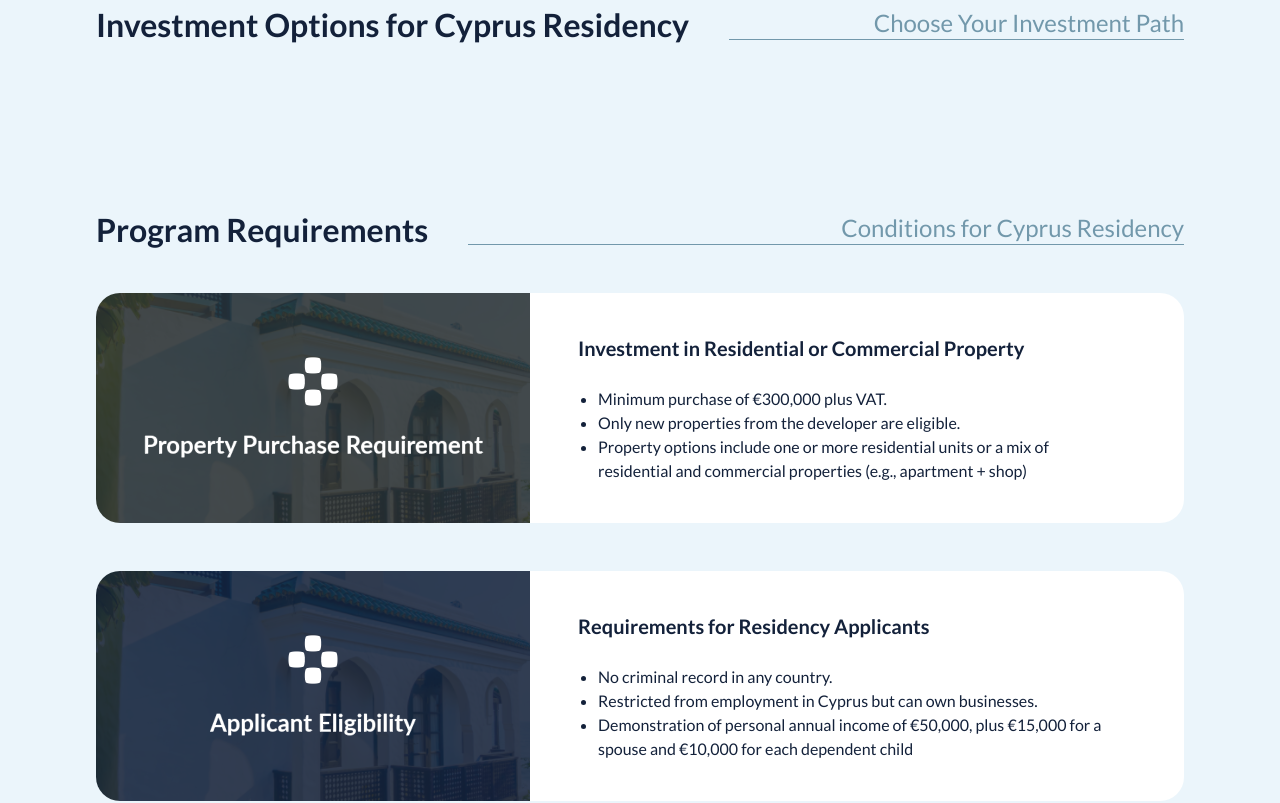
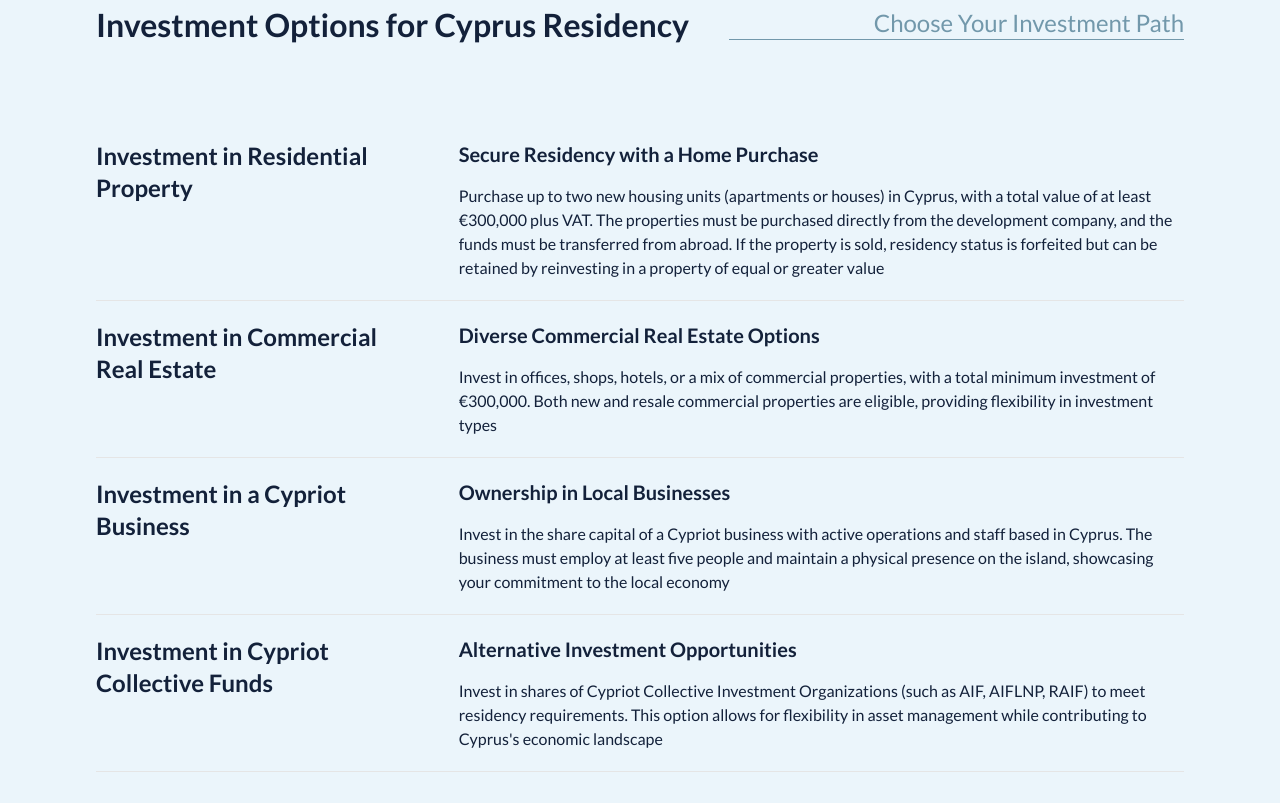
Before and after one commit to yeldynov/cyprus-real-estate, a React (Vite) app: page / in a window 1280 px wide. Shown: the part 3360-4163 px from the top of the page. Built offline with nearby package versions, Linux system fonts and the light colour scheme.

Commit message:
+ investment options

```diff
--- a/src/components/Path.tsx
+++ b/src/components/Path.tsx
@@ -39,6 +39,75 @@ const Path = () => {
         left='Investment Options for Cyprus Residency'
         right='Choose Your Investment Path'
       />
+      {/* Investment options */}
+      <div className='mt-5 lg:mt-20'>
+        <div className='flex flex-col w-full py-5 border-b lg:flex-row'>
+          <h3 className='pr-10 mb-4 text-base font-semibold lg:text-2xl lg:w-1/3'>
+            Investment in Residential Property
+          </h3>
+          <div className='flex flex-col gap-4 lg:w-2/3'>
+            <h4 className='text-sm font-semibold lg:text-xl'>
+              Secure Residency with a Home Purchase
+            </h4>
+            <p className='text-sm lg:text-base'>
+              Purchase up to two new housing units (apartments or houses) in
+              Cyprus, with a total value of at least €300,000 plus VAT. The
+              properties must be purchased directly from the development
+              company, and the funds must be transferred from abroad. If the
+              property is sold, residency status is forfeited but can be
+              retained by reinvesting in a property of equal or greater value
+            </p>
+          </div>
+        </div>
+        <div className='flex flex-col w-full py-5 border-b lg:flex-row'>
+          <h3 className='pr-10 mb-4 text-base font-semibold lg:text-2xl lg:w-1/3'>
+            Investment in Commercial Real Estate
+          </h3>
+          <div className='flex flex-col gap-4 lg:w-2/3'>
+            <h4 className='text-sm font-semibold lg:text-xl'>
+              Diverse Commercial Real Estate Options
+            </h4>
+            <p className='text-sm lg:text-base'>
+              Invest in offices, shops, hotels, or a mix of commercial
+              properties, with a total minimum investment of €300,000. Both new
+              and resale commercial properties are eligible, providing
+              flexibility in investment types
+            </p>
+          </div>
+        </div>
+        <div className='flex flex-col w-full py-5 border-b lg:flex-row'>
+          <h3 className='pr-10 mb-4 text-base font-semibold lg:text-2xl lg:w-1/3'>
+            Investment in a Cypriot Business
+          </h3>
+          <div className='flex flex-col gap-4 lg:w-2/3'>
+            <h4 className='text-sm font-semibold lg:text-xl'>
+              Ownership in Local Businesses
+            </h4>
+            <p className='text-sm lg:text-base'>
+              Invest in the share capital of a Cypriot business with active
+              operations and staff based in Cyprus. The business must employ at
+              least five people and maintain a physical presence on the island,
+              showcasing your commitment to the local economy
+            </p>
+          </div>
+        </div>
+        <div className='flex flex-col w-full py-5 border-b lg:flex-row'>
+          <h3 className='pr-10 mb-4 text-base font-semibold lg:text-2xl lg:w-1/3'>
+            Investment in Cypriot Collective Funds
+          </h3>
+          <div className='flex flex-col gap-4 lg:w-2/3'>
+            <h4 className='text-sm font-semibold lg:text-xl'>
+              Alternative Investment Opportunities
+            </h4>
+            <p className='text-sm lg:text-base'>
+              Invest in shares of Cypriot Collective Investment Organizations
+              (such as AIF, AIFLNP, RAIF) to meet residency requirements. This
+              option allows for flexibility in asset management while
+              contributing to Cyprus's economic landscape
+            </p>
+          </div>
+        </div>
+      </div>
     </section>
   )
 }
```
